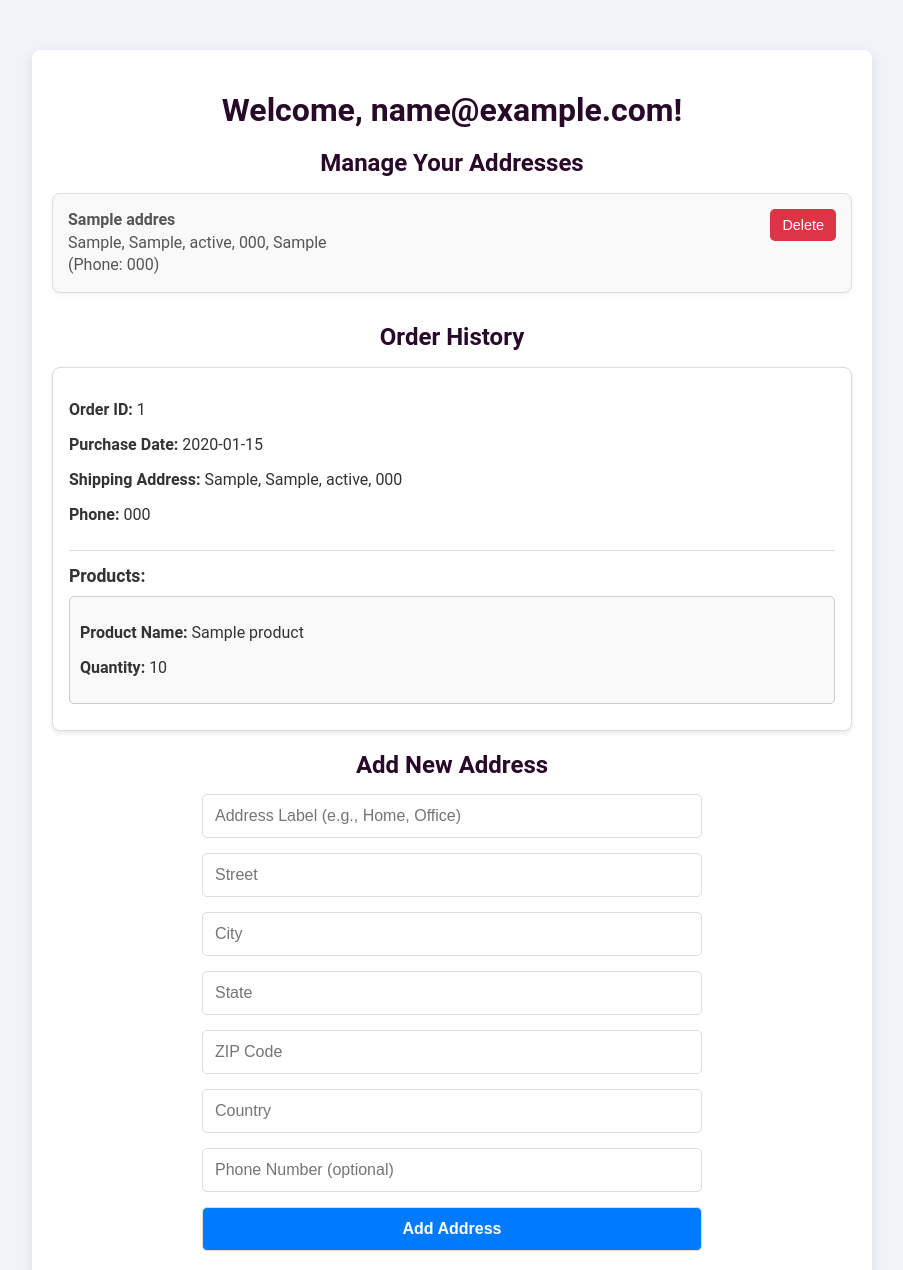
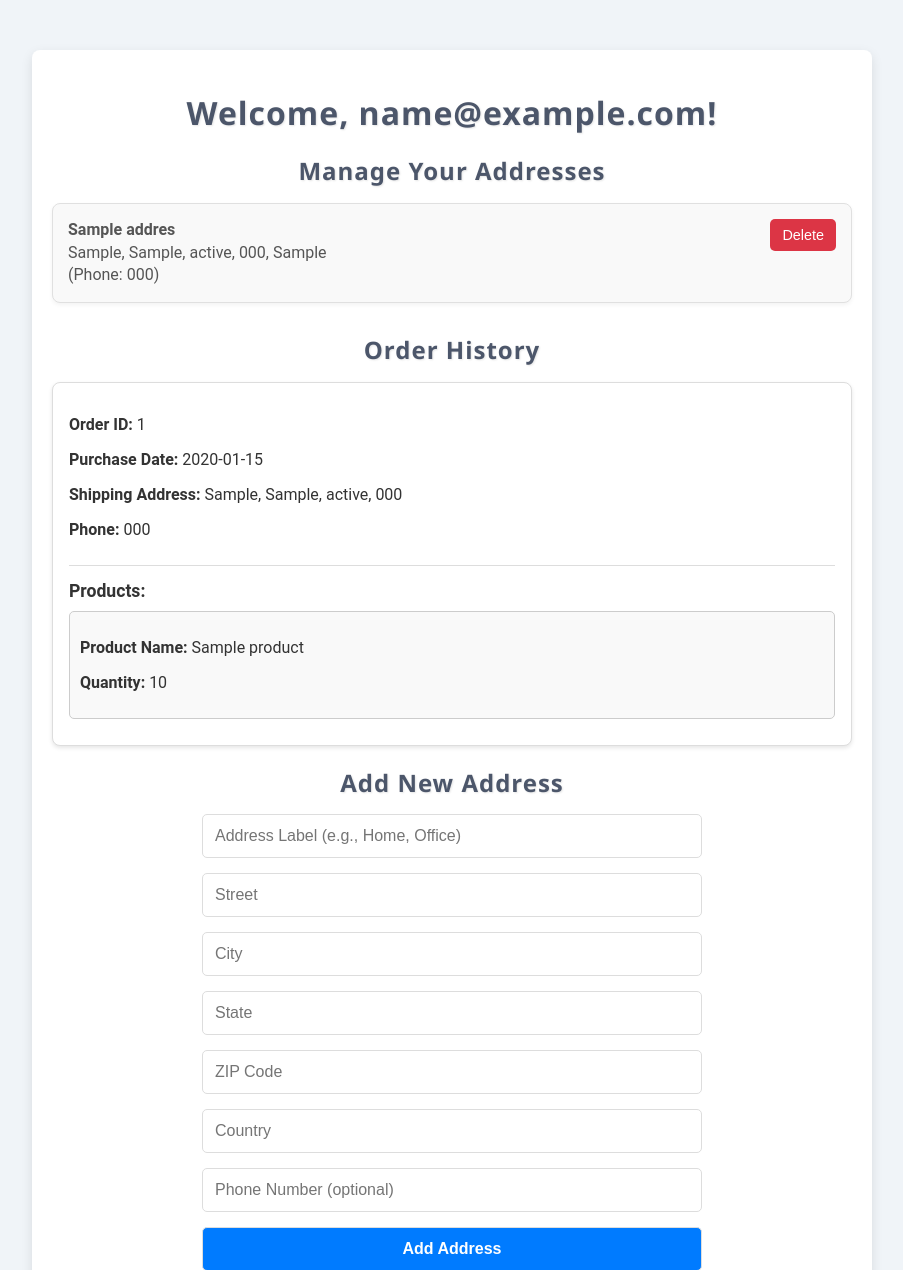
Before and after one commit to MysticHqra/Thrift-and-Thrive, a Flask app: page /profile in a window 1280 px wide. Shown: the part 50-1320 px from the top of the page, without its empty margins (188-1091 px from the left). Run offline with Flask 3, Linux system fonts and the light colour scheme; the visitor is signed in with stand-in values (Sample User, id 1); tables that the repository leaves empty hold one stand-in row (values such as "Sample post").

Commit message:
Slight UI changes to profile.html

```diff
--- a/static/css/profile.css
+++ b/static/css/profile.css
@@ -16,9 +16,13 @@ body {
 }
 
 h1, h2, h3 {
-    color: #28092a;
+    color: #4c566a;
     text-align: center;
     margin-bottom: 15px;
+    font-family: 'Segoe UI', Tahoma, Geneva, Verdana, sans-serif; /* Clean and modern font */
+    font-weight: 600;
+    letter-spacing: 1px;
+    text-shadow: 1px 1px 2px rgba(0, 0, 0, 0.1);
 }
 
 .address-management,
```
